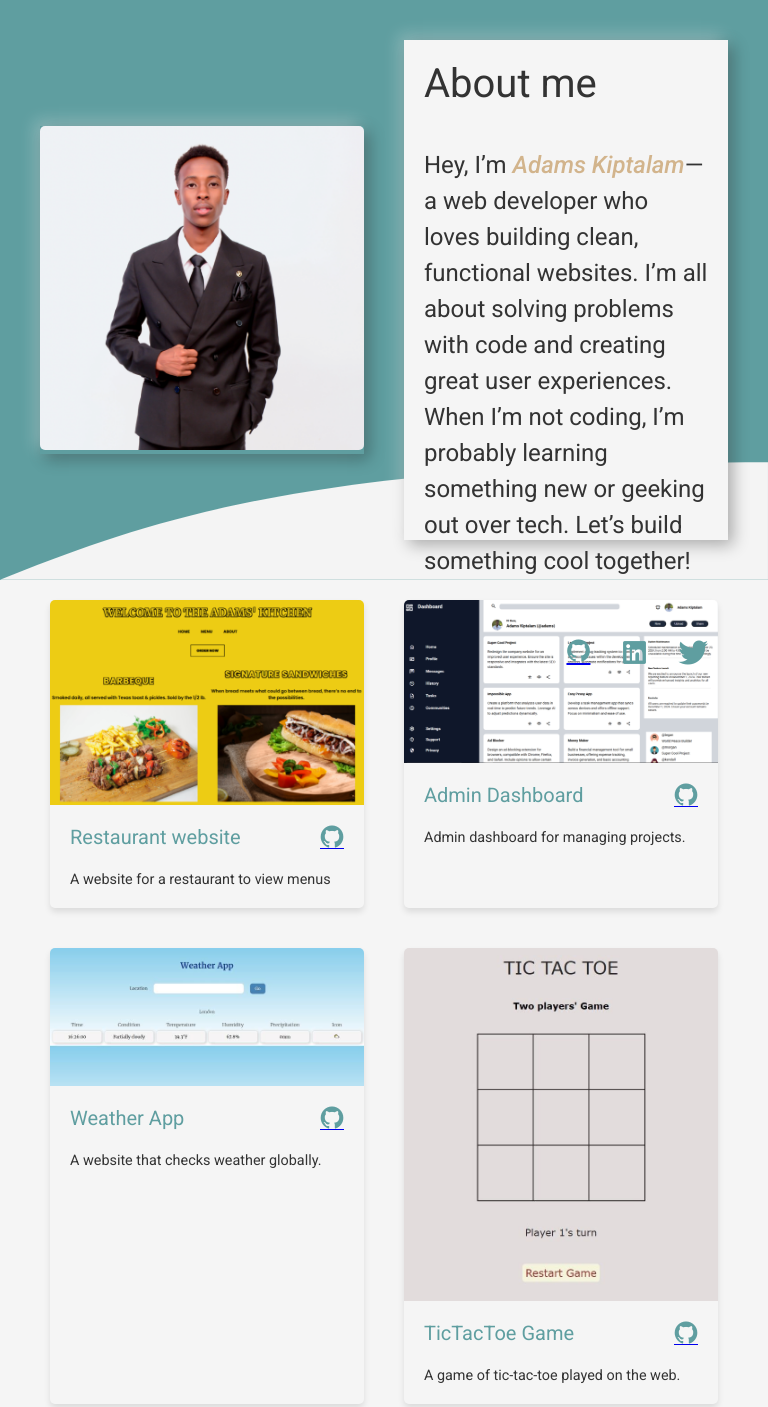
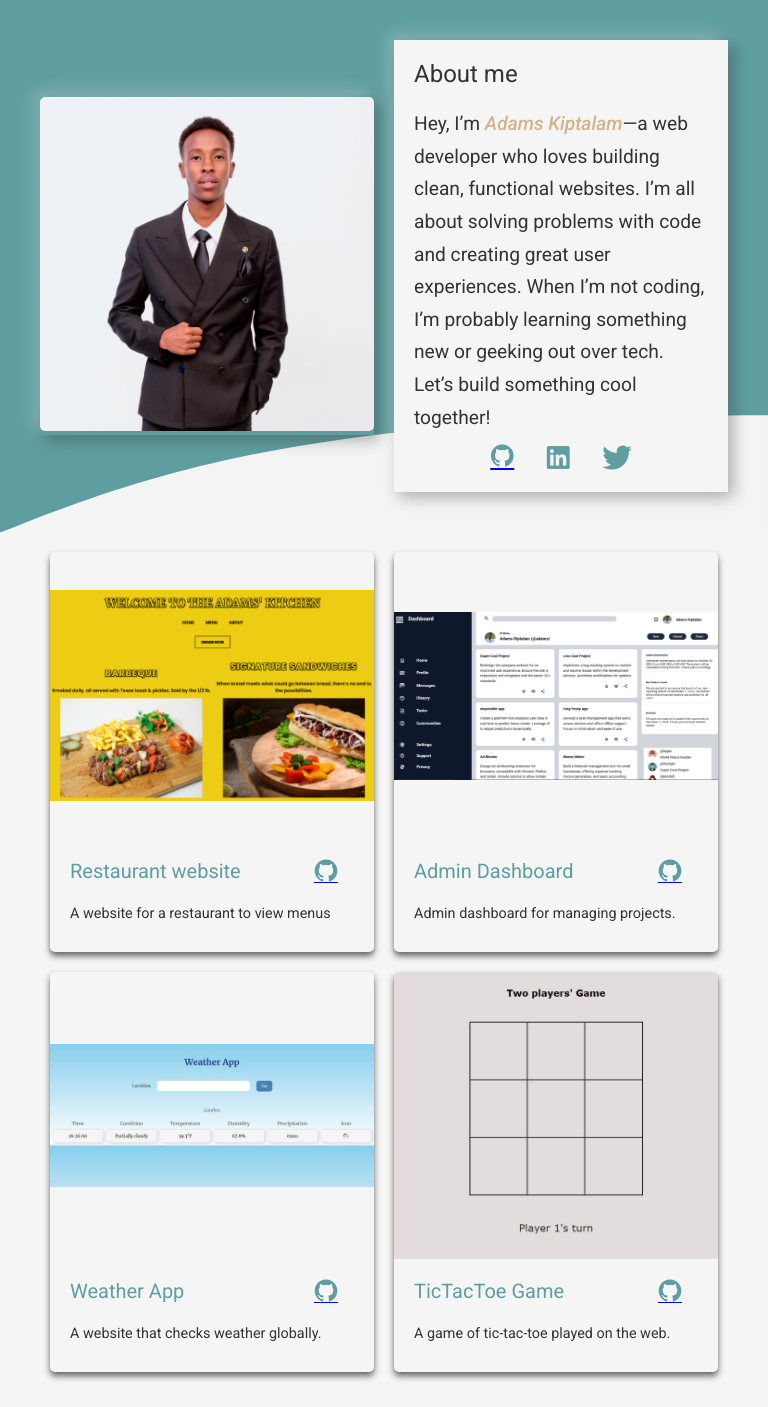
Before and after one commit to kiptalam1/Homepage, a plain HTML site: page index.html in a window 768 px wide. Shown: the top 1407 px of the page. Drawn offline with nearby package versions, Linux system fonts and the light colour scheme.

Commit message:
Implement tablet responsive design

```diff
--- a/styles.css
+++ b/styles.css
@@ -129,7 +129,6 @@ header {
 .project-description {
 
     padding: 1.25rem;
-
 }
 .project-header {
     display: flex;
@@ -233,7 +232,7 @@ header {
     }
     .about {
         margin: 20px 0;
-        /* min-height: 100%; */
+        min-height: 100%;
         min-width: 100%;
         padding: 0 0.625rem;
         flex: 1;
@@ -287,3 +286,64 @@ header {
         object-fit: cover;
     }
 }
+/* Tablet responsive design */
+@media (min-width: 600px) and (max-width: 1024px) {
+    .hero {
+        gap: 0;
+
+    }
+    .hero-image {
+        min-height: 100%;
+    }
+    .about {
+        padding: 0;
+        min-height: 100%;
+        flex: 1;
+
+    }
+    .about h1 {
+        font-size: 1.5rem;
+        padding-bottom: 0;
+
+    }
+    .about p {
+        line-height: 1.7;
+        font-size: 1.2rem;
+        padding-bottom: 0;
+        margin-bottom: 0;
+    }
+    .about .socials {
+        justify-content: center;
+        padding-top: 0.625rem;
+    }
+    .projects {
+        gap: 1.25rem;
+    }
+    .project {
+        box-shadow: 0 4px 6px rgba(0, 0, 0, 0.589);
+        display: flex;
+        flex-direction: column;
+        height: 400px;
+
+    }
+    .project-description {
+        margin-bottom: 10px;
+    }
+    .project-image {
+        max-height: 300px;
+        display: flex;
+        align-items: center;
+        justify-content: center;
+        overflow: hidden;
+        flex: 1;
+    }
+    .project-image img {
+            width: 100%;
+            height: 100%;
+            object-fit: contain;
+
+    }
+    .project-header .devicon-github-original {
+        margin-right: 1rem;
+    }
+}
```
